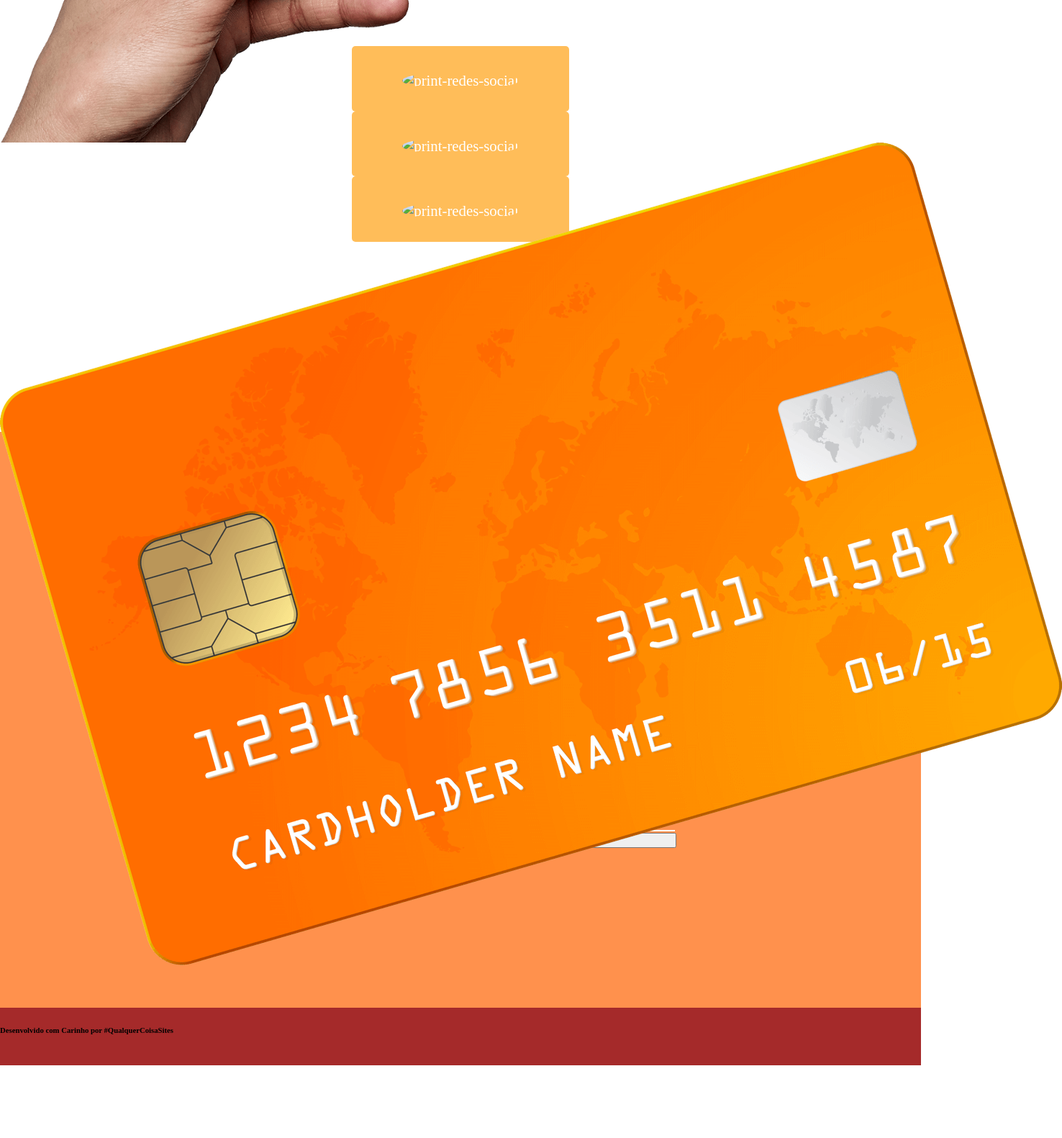
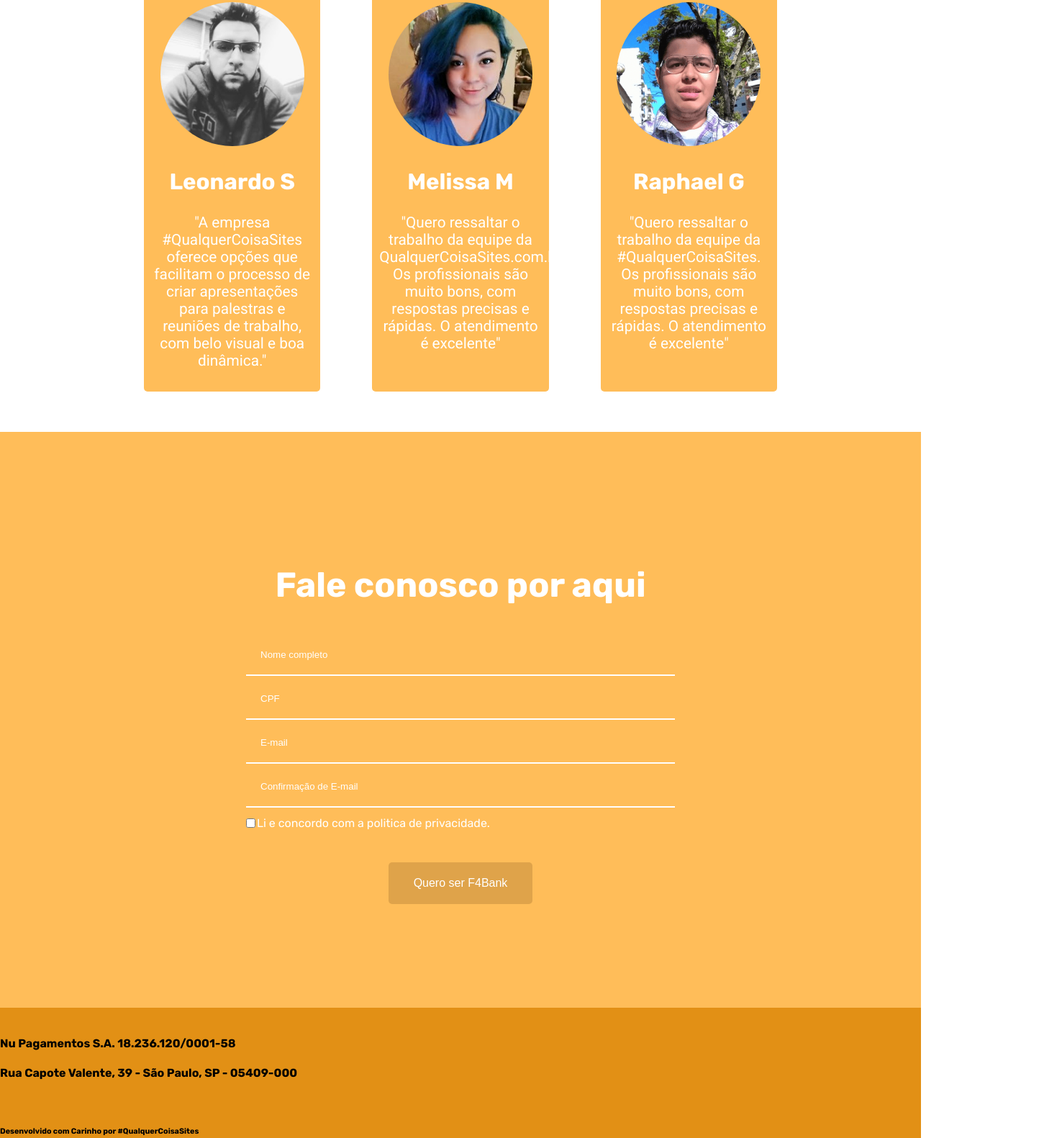
Before and after one commit to future4code/julian-f4bank2, a plain HTML site: page projeto-f4-bank/index.html in a window 1280 px wide. Shown: the part 2680-4261 px from the top of the page at 72% size, 1476 px wide, since content can reach past the window. Before the commit the page ends 4160 px from the top, so only its background shows below. Drawn offline with Linux system fonts and the light colour scheme.

Commit message:
styles das seções clientes e footer

```diff
--- a/projeto-f4-bank/Rapha.css
+++ b/projeto-f4-bank/Rapha.css
@@ -3,11 +3,10 @@
     align-items: center;
     justify-content: center;
     flex-direction: column;
-
-}
+ }
 .nossos-clientes-titulo {
     font-size: 2em;
-    color: #ff914d;
+    color: #ffbd59;
 }
 .depoimentos-container {
 
@@ -15,13 +14,15 @@
     display: flex;
     flex-direction: row;
     justify-content: space-evenly;
-    height: 70%;
+    flex-wrap: wrap;
+
 }
 
 .depoimentos-item {
     background-color: #ffbd59;
     color: #fff;
     width: 22%;
+    min-width: 220px;
     height: auto;
     border-radius: 5px;
     padding: 10px;
@@ -40,23 +41,25 @@
 
 
 
+/*SEÇÃO DE CLIENTES*/
 
 /*SEÇÃO DE CONTATO*/
 
 #contato {
-    background-color: #ff914d;
+    background-color: #ffbd59;
     display: flex;
     align-items: center;
     justify-content: center;
     flex-direction: column;
+
     color: #fff;
-
 }
 
-#contato h2 {
+.contato-titulo {
+
     font-size: 2em;
-    color: #fff;
-}
+ }
+
 
 form {
     display: flex;
@@ -74,21 +77,62 @@ form input {
     padding: 20px;
     border-style: none;
     border-bottom: 2px solid #fff;
-    background-color: #ff914d ;
+    background-color: #ffbd59;
+    color: #fff;
+
 
 }
 
 input::placeholder {
 
-color: #fff;
-font-size: 1em;
+    color: #fff;
+
+    }
+
+.check {
+    margin: 10px 0  15px;
+    display: flex;
+    flex-direction: row;
+    justify-content: start;
+    align-items: center;
 }
+
+.check a {
+    font-size: 1em;
+    color: #fff;
+
+    text-decoration: none;
+}
+
+
+.button {
+    display: flex;
+    justify-content: center;
+    width: 100%;
+
 }
 form button {
-    margin: 2px;
-    background-color: #ffbd59;
+    width: 30%;
+    min-width: 200px;
+    margin-top: 30px;
+    background-color: rgb(223, 163, 74);
     font-size: 1em;
-    padding: 10px;
+    padding: 20px;
     border-style: none;
     border-radius: 5px;
+    color: #fff;
 }
+
+/*SEÇÃO DE FOOTER*/
+
+#footer {
+     height: 200px;
+     background-color: #e29015;
+
+}
+
+.footer-redes {
+    height: 100px;
+
+
+}
--- a/projeto-f4-bank/index.html
+++ b/projeto-f4-bank/index.html
@@ -9,7 +9,7 @@
   <meta name="viewport" content="width=device-width, initial-scale=1">
   <link rel="apple-touch-icon" href="icon.png">
   <link rel="stylesheet" href="styles.css">
-  <link href="https://fonts.googleapis.com/css?family=Rubik:400,700&display=swap" rel="stylesheet">
+  <link href="https://fonts.googleapis.com/css?family=Rubik:400,700|Roboto&display=swap" rel="stylesheet">
   <!--Css principal -->
   <link rel="stylesheet" href="mel.css">
   <link rel="stylesheet" href="Rapha.css">
@@ -90,14 +90,14 @@
           <div class="flexRow">
                           <div class="flexColumn">
                                   <div class="lojas-mobiles">
-                                    <img src="img/PikPng.com_hands-png_554358.png" alt="smartphone">
+                                    <img src="img/PikPng.com_hands-png_55 4358.png" alt="smartphone">
                                   </div>
                           </div>
            </div>
                     <div class="flexRow">
                           <div class="flexColumn">
                                   <div class="lojas-cartao">
-                                    <img src="img/IMGBIN_debit-card-credit-card-direct-debit-payment-money-png_hiRUZHNd.png" alt="cartão">
+                                    <img src="img/IMGBIN_debit-ca rd-credit-card-direct-debit-payment-money-png_hiRUZHNd.png" alt="cartão">
                                   </div>
                         </div>
                   </div>
@@ -110,38 +110,79 @@
 
       </section>
 
+
       <section id="nossos-clientes">
+
+        <div class="nossos-clientes-titulo">
+          <h2>A opinião de quem já é #F4</h2>
+        </div>
+
+        <div class="depoimentos-container">
+
           <div class="depoimentos-item">
-          <h2></h2>
-          <img src="" alt="print-redes-social">
-          <p></p>
+            <img src="/img/cliente-1.jpg" alt="foto-cliente">
+            <h2>Leonardo S</h2>
+            <p>"A empresa #QualquerCoisaSites oferece opções que facilitam o processo de criar apresentações para palestras e reuniões de
+              trabalho, com belo visual e boa dinâmica."</p>
           </div>
+
           <div class="depoimentos-item">
-          <h2></h2>
-          <img src="" alt="print-redes-social">
-          <p></p>
+            <img src="/img/cliente-2.jpg" alt="foto-cliente">
+            <h2>Melissa M</h2>
+            <p>"Quero ressaltar o trabalho da equipe da QualquerCoisaSites.com.br. Os profissionais são muito bons, com respostas
+              precisas e rápidas. O atendimento é excelente"</p>
           </div>
+
           <div class="depoimentos-item">
-          <h2></h2>
-          <img src="" alt="print-redes-social">
-          <p></p>
+            <img src="/img/cliente3.png" alt="foto-cliente">
+            <h2>Raphael G</h2>
+            <p>"Quero ressaltar o trabalho da equipe da #QualquerCoisaSites. Os profissionais são muito bons, com respostas
+              precisas e rápidas. O atendimento é excelente"</p>
+          </div>
         </div>
       </section>
+      <section id="contato">
+        <div class="contato-titulo">
+          <h2 >Fale conosco por aqui</h2>
+        </div>
 
-      <section id="contato">
-        <h2>Quero ser F4Bank</h2>
         <form>
-          <input type="text" name="text" id="nome-form" placeholder="nome completo" required>
-          <input type="number" name="number" id="cpf-form" placeholder="CPF" required>
-          <input type="email" name="email" id="email-form" placeholder="E-mail" required>
-          <input type="email" name="email" id="email-form" placeholder="Confirmação de E-mail" required>
+          <input type="text" name="text"  id="nome-form" placeholder="Nome completo" required>
+          <input type="number" name="number"  id="cpf-form" placeholder="CPF" required>
+          <input type="email" name="email"   id="email-form" placeholder="E-mail" required>
+          <input type="email" name="email"  id="email-form" placeholder="Confirmação de E-mail" required>
+          <div class="check">
+            <input type="checkbox" id="check-form" required>
+            <a href="">Li e concordo com a politica de privacidade.</a>
+          </div>
+          <div class="button">
                       <button id="enviar-form">Quero ser F4Bank</button>
+
+          </div>
         </form>
       </section>
+
+
+
+
     </main>
 
-    <footer>
+    <footer id="footer">
+      <div class="footer-item">
+        <div>
+          <img src="" alt="">
+          <h4>Nu Pagamentos S.A.  18.236.120/0001-58</h4>
+          <h4>Rua Capote Valente, 39 - São Paulo, SP - 05409-000</h4>
+        </div>
+
+      <div class="footer-item">
+        <a href=""><img src="/" alt=""></a>
+      </div>
+      <div>
         <h6>Desenvolvido com Carinho por #QualquerCoisaSites</h6>
+
+      </div>
+
     </footer>
   </div>
 </body>
--- a/projeto-f4-bank/styles.css
+++ b/projeto-f4-bank/styles.css
@@ -1,5 +1,9 @@
 body{
     margin: 0;
+    font-family: Rubik;
+}
+p {
+    font-family: Roboto;
 }
 .container{
     display: grid;
@@ -12,7 +16,7 @@ header{
 }
 footer{
     grid-row: -2/-1;
-    background-color: brown;
+    background-color: #ff914d;
 }
 
 main{
```
Also changed, not shown: projeto-f4-bank/svg/facebook.svg (added), projeto-f4-bank/svg/instagram.svg (added), projeto-f4-bank/svg/linkedin.svg (added), projeto-f4-bank/svg/twitter.svg (added), projeto-f4-bank/svg/whatsapp.svg (added), projeto-f4-bank/svg/youtube.svg (added). Lines whose indentation alone changed are shown as unchanged.
